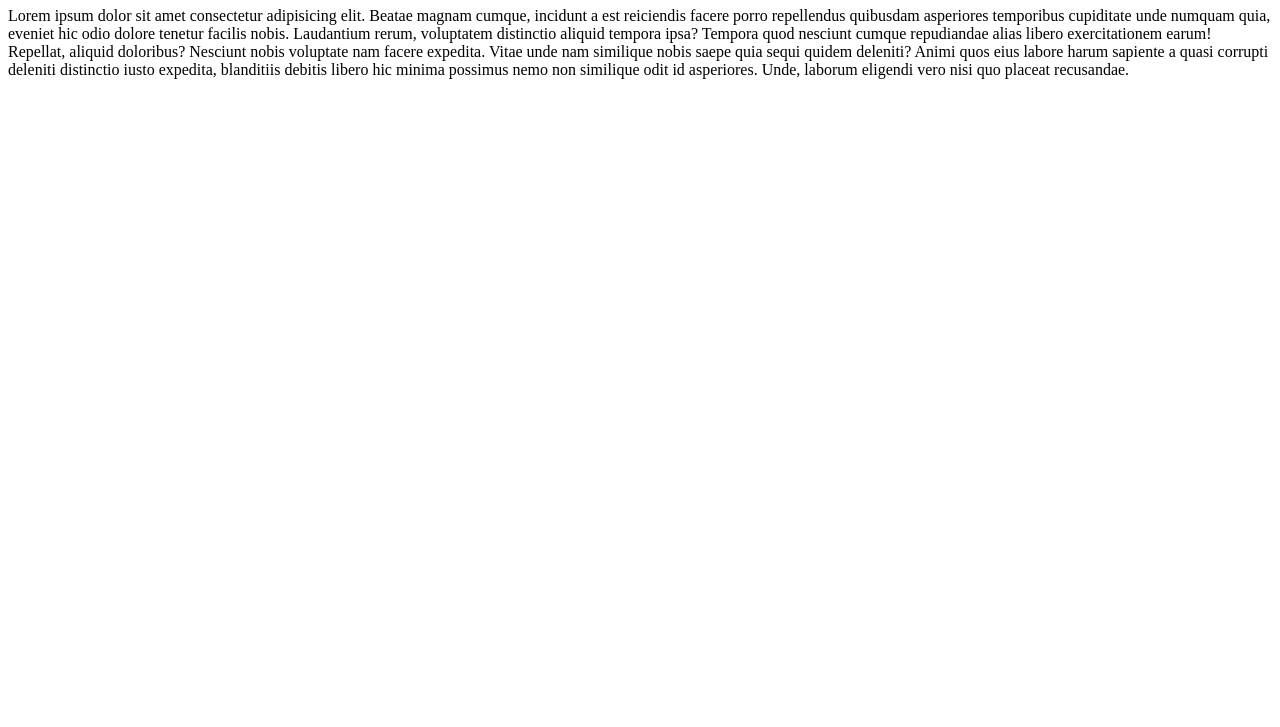
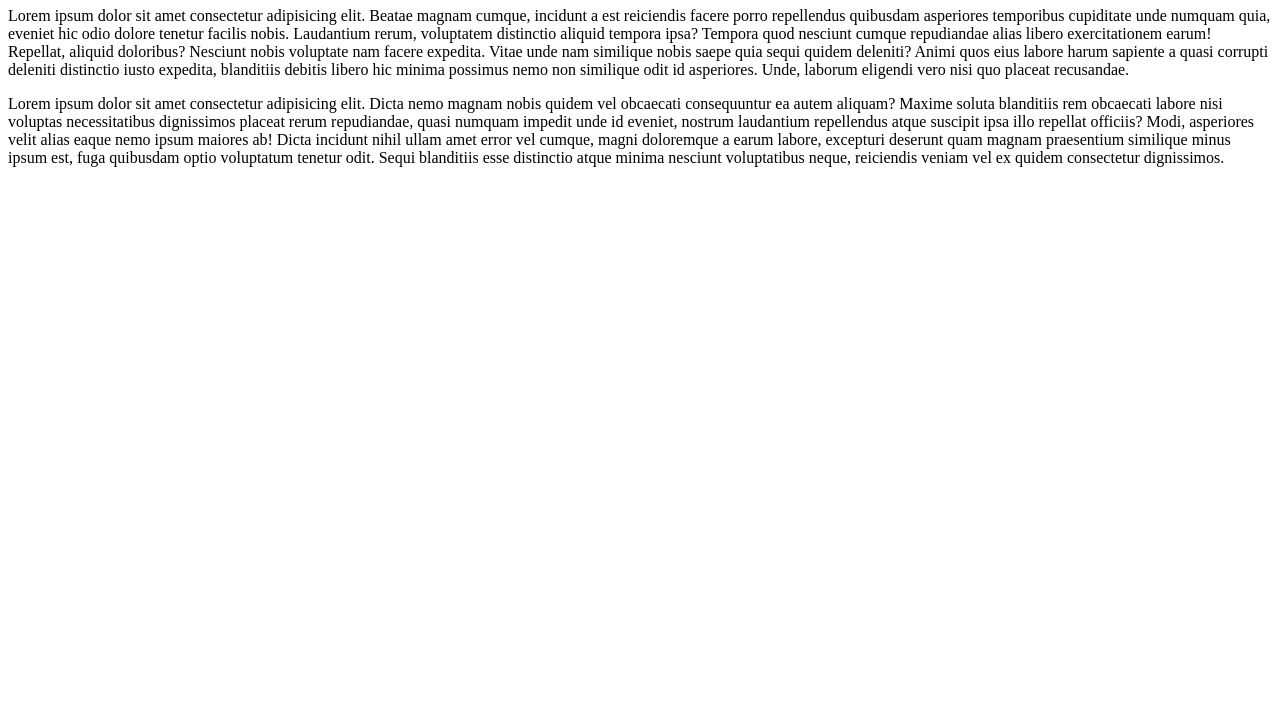
Before and after one commit to faalisco/into-to-git, a plain HTML site: page index.html in a window 1280 px wide. Shown: the part 73-800 px from the top of the page. Drawn offline with Linux system fonts and the light colour scheme.

Commit message:
added paragraph

```diff
--- a/index.html
+++ b/index.html
@@ -12,5 +12,9 @@
     Lorem ipsum dolor sit amet consectetur adipisicing elit. Beatae magnam cumque, incidunt a est reiciendis facere porro repellendus quibusdam asperiores temporibus cupiditate unde numquam quia, eveniet hic odio dolore tenetur facilis nobis. Laudantium rerum, voluptatem distinctio aliquid tempora ipsa? Tempora quod nesciunt cumque repudiandae alias libero exercitationem earum! Repellat, aliquid doloribus? Nesciunt nobis voluptate nam facere expedita. Vitae unde nam similique nobis saepe quia sequi quidem deleniti? Animi quos eius labore harum sapiente a quasi corrupti deleniti distinctio iusto expedita, blanditiis debitis libero hic minima possimus nemo non similique odit id asperiores. Unde, laborum eligendi vero nisi quo placeat recusandae.
   </p>
 
+  <p>
+    Lorem ipsum dolor sit amet consectetur adipisicing elit. Dicta nemo magnam nobis quidem vel obcaecati consequuntur ea autem aliquam? Maxime soluta blanditiis rem obcaecati labore nisi voluptas necessitatibus dignissimos placeat rerum repudiandae, quasi numquam impedit unde id eveniet, nostrum laudantium repellendus atque suscipit ipsa illo repellat officiis? Modi, asperiores velit alias eaque nemo ipsum maiores ab! Dicta incidunt nihil ullam amet error vel cumque, magni doloremque a earum labore, excepturi deserunt quam magnam praesentium similique minus ipsum est, fuga quibusdam optio voluptatum tenetur odit. Sequi blanditiis esse distinctio atque minima nesciunt voluptatibus neque, reiciendis veniam vel ex quidem consectetur dignissimos.
+  </p>
+
 </body>
 </html>
```
